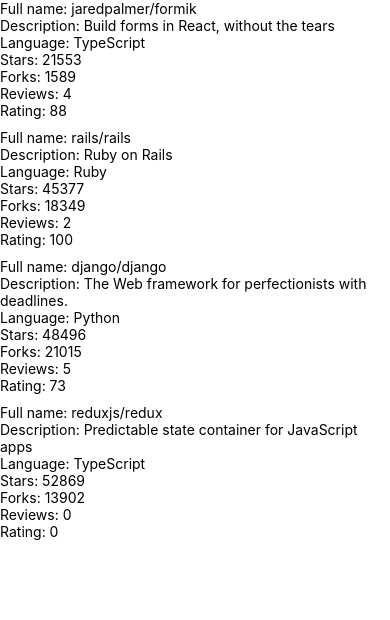
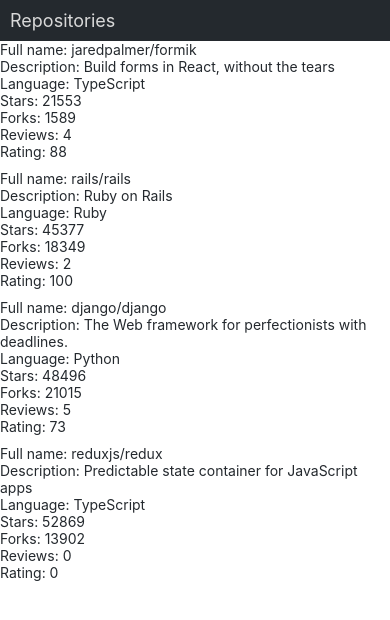
Before and after one commit to tveijola/rate-repository-app, a React Native app: screen / in a window 390 px wide. Shown: the top 620 px of the page. Built offline with nearby package versions, Linux system fonts and the light colour scheme.

Commit message:
created app bar

```diff
--- /dev/null
+++ b/src/components/AppBar.jsx
@@ -0,0 +1,20 @@
+import React from 'react';
+import { View, StyleSheet } from 'react-native';
+import Constants from 'expo-constants';
+import theme from '../theme';
+import AppBarTab from './AppBarTab';
+
+const styles = StyleSheet.create({
+  container: {
+    paddingTop: Constants.statusBarHeight,
+    backgroundColor: theme.colors.appBarBackground
+  }
+});
+
+const AppBar = () => {
+  return <View style={styles.container}>
+    <AppBarTab tabText='Repositories' />
+  </View>;
+};
+
+export default AppBar;
--- /dev/null
+++ b/src/components/AppBarTab.jsx
@@ -0,0 +1,25 @@
+import React from 'react';
+import Text from './Text';
+import { TouchableWithoutFeedback, StyleSheet } from 'react-native';
+
+const styles = StyleSheet.create({
+  tab: {
+    margin: 10,
+  }
+});
+
+const AppBarTab = ({ tabText }) => {
+  return (
+    <TouchableWithoutFeedback>
+      <Text
+        color='textAppBarTab'
+        style={styles.tab}
+        fontSize='appBarTab'
+      >
+        {tabText}
+      </Text>
+    </TouchableWithoutFeedback>
+  );
+};
+
+export default AppBarTab;
--- a/src/components/Main.jsx
+++ b/src/components/Main.jsx
@@ -1,11 +1,10 @@
 import React from 'react';
-import Constants from 'expo-constants';
 import { StyleSheet, View } from 'react-native';
 import RepositoryList from './RepositoryList';
+import AppBar from './AppBar';
 
 const styles = StyleSheet.create({
   container: {
-    marginTop: Constants.statusBarHeight,
     flexGrow: 1,
     flexShrink: 1
   }
@@ -14,6 +13,7 @@
 const Main = () => {
   return (
     <View style={styles.container}>
+      <AppBar />
       <RepositoryList />
     </View>
   );
--- a/src/components/RepositoryItem.jsx
+++ b/src/components/RepositoryItem.jsx
@@ -1,5 +1,6 @@
 import React from 'react';
-import { View, Text } from 'react-native';
+import { View } from 'react-native';
+import Text from './Text';
 
 const RepositoryItem = ({ repository }) => {
   return (
--- /dev/null
+++ b/src/components/Text.jsx
@@ -0,0 +1,48 @@
+import React from 'react';
+import { Text as NativeText, StyleSheet } from 'react-native';
+
+import theme from '../theme';
+
+const styles = StyleSheet.create({
+  text: {
+    color: theme.colors.textPrimary,
+    fontSize: theme.fontSizes.body,
+    fontFamily: theme.fonts.main,
+    fontWeight: theme.fontWeights.normal,
+  },
+  colorTextAppBarTab: {
+    color: theme.colors.textAppBarTab,
+  },
+  colorTextSecondary: {
+    color: theme.colors.textSecondary,
+  },
+  colorPrimary: {
+    color: theme.colors.primary,
+  },
+  fontSizeSubheading: {
+    fontSize: theme.fontSizes.subheading,
+  },
+  fontSizeAppBarTab: {
+    fontSize: theme.fontSizes.appBarTab,
+  },
+  fontWeightBold: {
+    fontWeight: theme.fontWeights.bold,
+  },
+});
+
+const Text = ({ color, fontSize, fontWeight, style, ...props }) => {
+  const textStyle = [
+    styles.text,
+    color === 'textAppBarTab' && styles.colorTextAppBarTab,
+    color === 'textSecondary' && styles.colorTextSecondary,
+    color === 'primary' && styles.colorPrimary,
+    fontSize === 'subheading' && styles.fontSizeSubheading,
+    fontSize === 'appBarTab' && styles.fontSizeAppBarTab,
+    fontWeight === 'bold' && styles.fontWeightBold,
+    style,
+  ];
+
+  return <NativeText style={textStyle} {...props} />;
+};
+
+export default Text;
--- /dev/null
+++ b/src/theme.js
@@ -0,0 +1,23 @@
+const theme = {
+  colors: {
+    textPrimary: '#24292e',
+    textSecondary: '#586069',
+    textAppBarTab: '#d9d9d9',
+    primary: '#0366d6',
+    appBarBackground: '#24292e',
+  },
+  fontSizes: {
+    body: 14,
+    subheading: 16,
+    appBarTab: 18
+  },
+  fonts: {
+    main: 'System',
+  },
+  fontWeights: {
+    normal: '400',
+    bold: '700',
+  },
+};
+
+export default theme;
```
